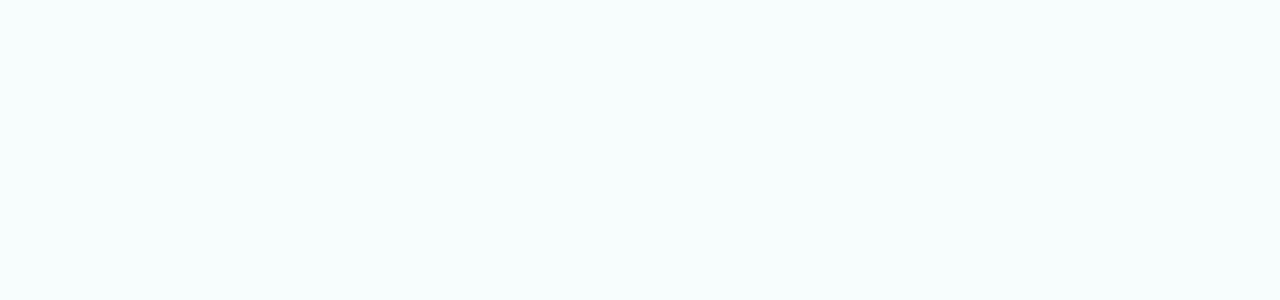
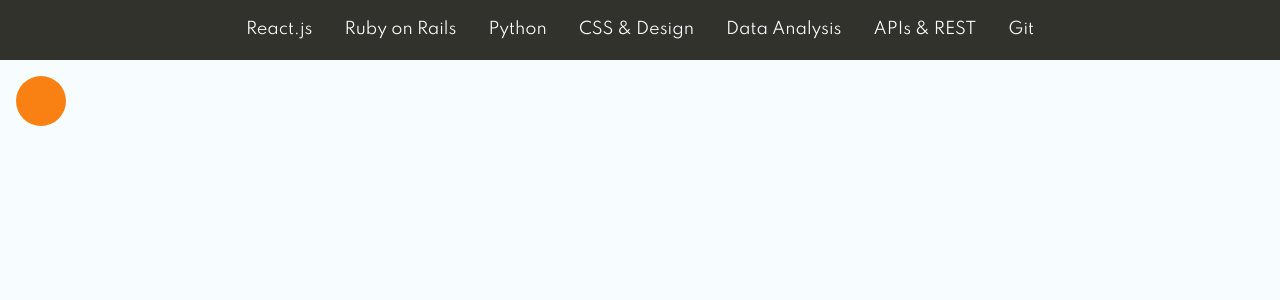
Before and after one commit to sians/sians-studio-2, a React (Create React App) app: page /skills/1 in a window 1280 px wide. Shown: the top 300 px of the page. Built offline with nearby package versions, Linux system fonts and the light colour scheme.

Commit message:
adds Nav component

```diff
--- /dev/null
+++ b/src/components/Nav/index.js
@@ -0,0 +1,28 @@
+import { useNavigate } from 'react-router-dom';
+
+import useSkills from 'hooks/useSkills';
+
+import { Container, Link, Back } from './styles';
+
+const Nav = ({ skillSlug }) => {
+  const navigate = useNavigate();
+  const { skills } = useSkills();
+
+  return (
+    <Container>
+      <Back onClick={() => navigate(`/`)}/>
+      {skills && skills.map((skill, idx) => {
+        return (
+          <Link
+            isSelected={skillSlug === skill.slug}
+            onClick={() => navigate(`/skills/${skill.slug}`)}
+          >
+            {skill.name}
+          </Link>
+        )
+      })}
+    </Container>
+  )
+}
+
+export default Nav;
--- /dev/null
+++ b/src/components/Nav/styles.js
@@ -0,0 +1,52 @@
+import styled from 'styled-components';
+
+export const Container = styled.div(props => {
+  const { theme } = props;
+
+  return {
+    backgroundColor: theme.colors.black,
+    color: theme.colors.white,
+    display: 'flex',
+    justifyContent: 'center',
+    alignItems: 'center',
+    position: 'fixed',
+    left: 0,
+    top: 0,
+    height: theme.navHeight,
+    width: '100%'
+  }
+})
+
+export const Link = styled.a(props => {
+  const { theme, isSelected } = props;
+  const borderSize = 2;
+  return {
+    color: isSelected && theme.colors.main,
+    margin: theme.margin,
+    borderBottom: isSelected
+      ? `${borderSize}px solid ${theme.colors.main}`
+      : `${borderSize}px solid transparent`,
+    '&:hover': {
+      color: theme.colors.main,
+      cursor: 'pointer'
+    }
+  }
+})
+
+export const Back = styled.div(props => {
+  const { theme } = props;
+  const size = 50;
+  return {
+    position: 'absolute',
+    borderRadius: '50%',
+    backgroundColor: theme.colors.main,
+    color: theme.colors.black,
+    height: size,
+    width: size,
+    top: theme.navHeight + theme.margin,
+    left: theme.margin,
+    '&:hover': {
+      cursor: 'pointer'
+    }
+  }
+})
--- a/src/components/index.js
+++ b/src/components/index.js
@@ -2,10 +2,12 @@ import Layout from './Layout';
 import Text from './Text';
 import Image from './Image';
 import SkillsList from './SkillsList';
+import Nav from './Nav';
 
 export {
   Layout,
   Text,
   Image,
-  SkillsList
+  SkillsList,
+  Nav
 }
--- a/src/pages/Skill/index.js
+++ b/src/pages/Skill/index.js
@@ -2,6 +2,9 @@ import { useMemo } from 'react';
 import { useParams } from 'react-router-dom';
 
 import useSkills from 'hooks/useSkills';
+
+import { Nav, Text } from 'components';
+import { Page } from './styles';
 
 const Skill = () => {
   const params = useParams();
@@ -14,9 +17,15 @@ const Skill = () => {
   }, [params?.slug])
 
   return (
-    <>
-      {skill?.name}
-    </>
+    <Page>
+      <Nav skillSlug={skill?.slug}/>
+
+      <Text.Heading>
+        {skill?.name}
+      </Text.Heading>
+
+
+    </Page>
   )
 }
 
--- /dev/null
+++ b/src/pages/Skill/styles.js
@@ -0,0 +1,12 @@
+import styled from 'styled-components';
+
+export const Page = styled.div(props => {
+  const { theme } = props;
+  return {
+    position: 'relative',
+    paddingTop: theme.navHeight,
+    height: `calc(100vh - ${theme.navHeight}px)`,
+    maxWidth: 900,
+    margin: 'auto'
+  }
+})
--- a/src/theme.js
+++ b/src/theme.js
@@ -4,8 +4,10 @@ import './fonts.css';
 const theme = {
   margin: 16,
   fontFamily: "Spartan",
+  navHeight: 60,
   colors: {
     black: '#32322d',
+    white: '#fff',
     main: '#F98012',
     bg: '#f0fbfe7a'
   }
```
